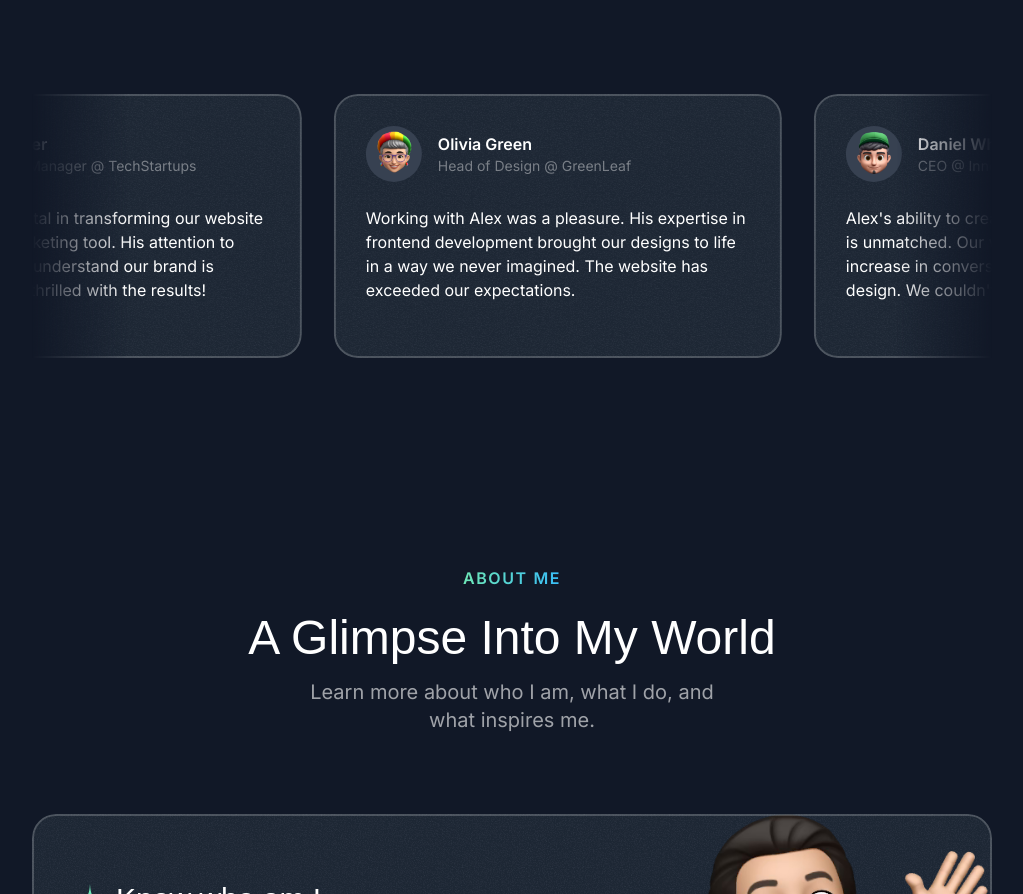
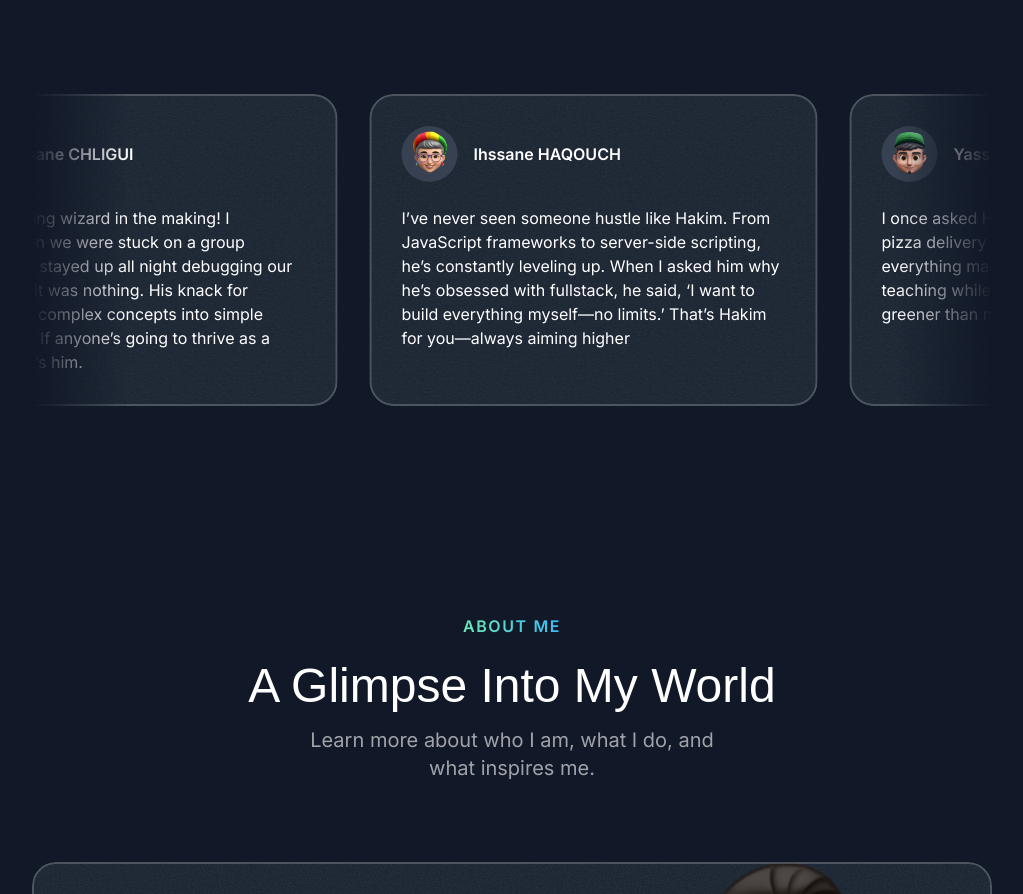
Before and after one commit to mrbenboyy/my-spa-dev-portfolio, a Next.js app: page / in a window 1280 px wide. Shown: the part 3420-4314 px from the top of the page, without its empty margins (128-1151 px from the left). Built offline with nearby package versions, Linux system fonts and the light colour scheme; a web font is replaced by a local one.

Commit message:
Update Testimonials section with new entries highlighting Hakim's skills and contributions

```diff
--- a/src/sections/Testimonials.tsx
+++ b/src/sections/Testimonials.tsx
@@ -10,34 +10,24 @@ import { Fragment } from "react";
 
 const testimonials = [
   {
-    name: "Alex Turner",
-    position: "Marketing Manager @ TechStartups",
-    text: "Alex was instrumental in transforming our website into a powerful marketing tool. His attention to detail and ability to understand our brand is exceptional. We're thrilled with the results!",
+    name: "Othmane CHLIGUI",
+    text: "Hakim is a coding wizard in the making! I remember when we were stuck on a group project, and he stayed up all night debugging our API issues like it was nothing. His knack for breaking down complex concepts into simple steps is unreal. If anyone’s going to thrive as a fullstack dev, it’s him.",
     avatar: memojiAvatar1,
   },
   {
-    name: "Olivia Green",
-    position: "Head of Design @ GreenLeaf",
-    text: "Working with Alex was a pleasure. His expertise in frontend development brought our designs to life in a way we never imagined. The website has exceeded our expectations.",
+    name: "Ihssane HAQOUCH",
+    text: "I’ve never seen someone hustle like Hakim. From JavaScript frameworks to server-side scripting, he’s constantly leveling up. When I asked him why he’s obsessed with fullstack, he said, ‘I want to build everything myself—no limits.’ That’s Hakim for you—always aiming higher",
     avatar: memojiAvatar2,
   },
   {
-    name: "Daniel White",
-    position: "CEO @ InnovateCo",
-    text: "Alex's ability to create seamless user experiences is unmatched. Our website has seen a significant increase in conversions since launching the new design. We couldn't be happier.",
+    name: "Yassine ZAYDI",
+    text: "I once asked Hakim to explain APIs, and he drew a pizza delivery analogy on a napkin. Suddenly, everything made sense. He’s not just coding—he’s teaching while he learns. Also, his GitHub is greener than my envy. 🟩",
     avatar: memojiAvatar3,
   },
   {
-    name: "Emily Carter",
-    position: "Product Manager @ GlobalTech",
-    text: "Alex is a true frontend wizard. He took our complex product and transformed it into an intuitive and engaging user interface. We're already seeing positive feedback from our customers.",
+    name: "Mouad CHABAB",
+    text: "We called him ‘The Server Whisperer’ after he resurrected our crashed project 10 minutes before the demo. How? No idea. But Hakim’s got that rare mix of patience and genius. Hire him now or regret it later.",
     avatar: memojiAvatar4,
-  },
-  {
-    name: "Michael Brown",
-    position: "Director of IT @ MegaCorp",
-    text: "Alex's work on our website has been nothing short of exceptional. He's a talented developer who is also a great communicator. We highly recommend him.",
-    avatar: memojiAvatar5,
   },
 ];
 
@@ -61,7 +51,6 @@ export const TestimonialsSection = () => {
                     </div>
                     <div>
                       <div className="font-semibold"> {testimonial.name} </div>
-                      <div className="text-sm text-white/40"> {testimonial.position} </div>
                     </div>
                   </div>
                   <p className="mt-4 md:mt-6 text-sm md:text-base">{testimonial.text}</p>
```
